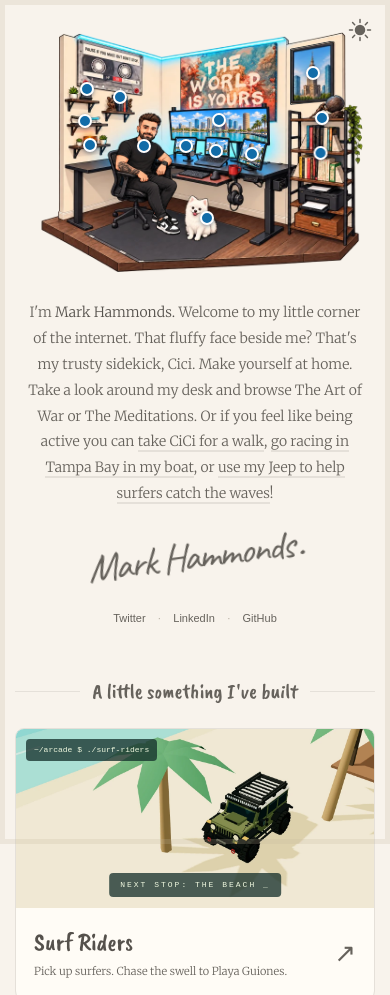
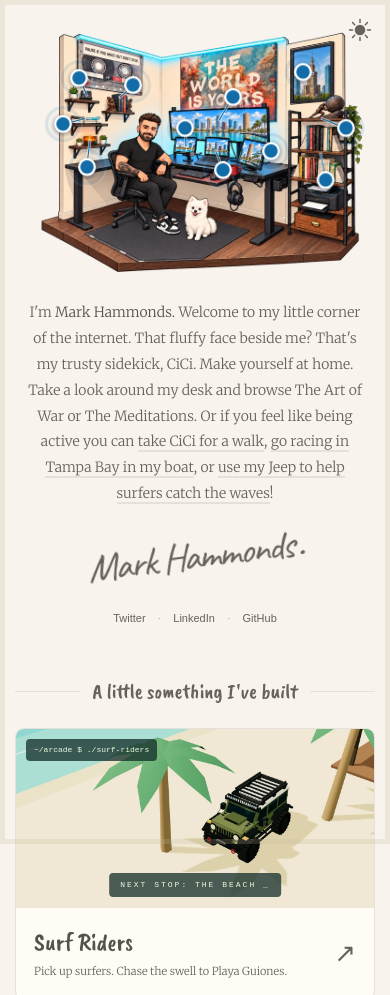
Before and after one commit to aron-ac/aronwagner.com, a website: page index.html in a window 390 px wide. Shown: the top 995 px of the page. Drawn offline with Linux system fonts and the light colour scheme.

Commit message:
Improve mobile hotspot targets and polish homepage copy

```diff
--- a/index.html
+++ b/index.html
@@ -602,7 +602,6 @@
             style="--x: 430; --y: 330; --w: 242; --h: 310"
             aria-label="Open Mark’s business card"
           >
-            <span class="hotspot-pin" aria-hidden="true"></span>
             <span class="label" aria-hidden="true"
               >My business card <span class="arrow">↴</span></span
             >
@@ -615,7 +614,6 @@
             aria-describedby="dog-status"
             disabled
           >
-            <span class="hotspot-pin" aria-hidden="true"></span>
             <span class="label" aria-hidden="true">CiCi <span class="arrow">↴</span></span>
             <span class="dog-heart" aria-hidden="true">♥</span>
           </button>
@@ -638,7 +636,7 @@
             </button></strong
           >
           Welcome to my little corner of the internet. That fluffy face beside me? That's my trusty
-          sidekick, Cici. Make yourself at home. Take a look around my desk and browse The Art of
+          sidekick, CiCi. Make yourself at home. Take a look around my desk and browse The Art of
           War or The Meditations. Or if you feel like being active you can
           <a href="cici-treat-trail.html" target="_blank" rel="noopener noreferrer"
             >take CiCi for a walk</a
@@ -715,7 +713,7 @@
           <div class="project-caption">
             <div>
               <h3>Bay Racer</h3>
-              <p>Become a speed racer with three laps in the Tampa Bay.</p>
+              <p>Become a speed racer with three laps around Tampa Bay.</p>
             </div>
             <span class="project-arrow" aria-hidden="true">↗</span>
           </div>
--- a/styles.css
+++ b/styles.css
@@ -1565,17 +1565,95 @@ footer span {
   }
 }
 @media (hover: none) {
-  /* Keep pins inside the existing controls: their transparent circular targets
-     grow with the illustration, without adding focus stops or duplicate actions. */
+  /* Spread crowded targets as the scene shrinks. Each pin stays part of its
+     original control, with a short leader connecting it to the artwork. */
+  .scene {
+    --pin-spread: max(0px, calc(40px - 4.6cqw));
+  }
+  /* Keep whole pin circles above neighboring artwork hit regions. The lower
+     screens also overlap the bookcase and one another's original rectangles. */
+  .scene-hotspot:has(.hotspot-pin) {
+    z-index: 6;
+  }
+  .scene-hotspot.right-screen,
+  .scene-hotspot.sisyphus-toggle {
+    z-index: 7;
+  }
+  .scene-hotspot.laptop {
+    z-index: 8;
+  }
+  .scene-hotspot:not(:disabled):has(.hotspot-pin)::after,
+  .painting-toggle::after {
+    content: '';
+    position: absolute;
+    left: var(--pin-x, 50%);
+    top: var(--pin-y, 50%);
+    width: calc(hypot(var(--pin-dx), var(--pin-dy)) * var(--pin-spread));
+    height: 1px;
+    background: var(--accent);
+    box-shadow: 0 0 0 1px #ffffff80;
+    transform-origin: left center;
+    transform: rotate(atan2(var(--pin-dy), var(--pin-dx)));
+    pointer-events: none;
+  }
+  .camera-toggle {
+    --pin-dx: -0.329;
+    --pin-dy: -0.751;
+  }
+  .meditations-toggle {
+    --pin-dx: 0.594;
+    --pin-dy: -0.538;
+  }
+  .katana-toggle {
+    --pin-y: calc(18 / 1536 * 100cqw);
+    --pin-dx: -0.963;
+    --pin-dy: 0.256;
+  }
+  .candle-toggle {
+    --pin-dx: -0.138;
+    --pin-dy: 1.124;
+  }
+  .monitor {
+    /* Keep the original screen anchor when its phone target expands upward. */
+    --pin-y: calc(100% - var(--h) / 1536 * 50cqw);
+    --pin-dx: 0.586;
+    --pin-dy: -0.988;
+  }
+  .left-screen {
+    --pin-dx: -0.027;
+    --pin-dy: -0.739;
+  }
+  .laptop {
+    --pin-dx: 0.308;
+    --pin-dy: 0.808;
+  }
+  .right-screen {
+    --pin-dx: 0.828;
+    --pin-dy: -0.115;
+  }
+  .painting-toggle {
+    --pin-dx: -0.42;
+    --pin-dy: -0.035;
+  }
+  .sisyphus-toggle {
+    --pin-x: 35%;
+    --pin-y: 85%;
+    --pin-dx: 1.057;
+    --pin-dy: 0.448;
+  }
+  .books-toggle {
+    --pin-dx: 0.219;
+    --pin-dy: 1.136;
+  }
   .scene-hotspot:not(:disabled) .hotspot-pin,
   .painting-toggle .hotspot-pin {
     display: block;
     position: absolute;
     z-index: 1;
-    left: var(--pin-x, 50%);
-    top: var(--pin-y, 50%);
-    width: clamp(24px, 4.4cqw, 44px);
-    height: clamp(24px, 4.4cqw, 44px);
+    left: calc(var(--pin-x, 50%) + var(--pin-dx) * var(--pin-spread));
+    top: calc(var(--pin-y, 50%) + var(--pin-dy) * var(--pin-spread));
+    width: 44px;
+    height: 44px;
     border-radius: 50%;
     transform: translate(-50%, -50%);
     pointer-events: auto;
@@ -1592,26 +1670,20 @@ footer span {
     transform: translate(-50%, -50%);
   }
   .hotspot-pin::before {
-    width: 10px;
-    height: 10px;
+    width: 12px;
+    height: 12px;
     border: 2px solid #fff;
     background: var(--accent);
-    box-shadow: 0 1px 4px #142b4d80;
+    box-shadow: 0 1px 5px #142b4da0;
+    animation: hotspot-breathe 2s ease-in-out infinite;
   }
   .hotspot-pin::after {
-    width: 14px;
-    height: 14px;
-    border: 1px solid var(--accent);
-    opacity: 0.5;
-    animation: hotspot-pulse 2.6s ease-out infinite;
-  }
-  .monitor .hotspot-pin {
-    /* The phone monitor target expands upward; keep its pin on the screen. */
-    --pin-y: calc(100% - var(--h) / 1536 * 50cqw);
-  }
-  .sisyphus-toggle .hotspot-pin {
-    --pin-x: 35%;
-    --pin-y: 85%;
+    width: 18px;
+    height: 18px;
+    border: 2px solid var(--accent);
+    box-shadow: 0 0 0 1px #ffffffd9;
+    opacity: 0.7;
+    animation: hotspot-pulse 2s ease-out infinite;
   }
   .scene-hotspot:not(:focus-visible) .label,
   .painting-toggle:not(:focus-visible) .label {
@@ -1619,12 +1691,9 @@ footer span {
   }
 }
 @media (hover: none) and (max-width: 650px) {
-  /* Leave room between the camera, katana and candle on the narrow left shelves. */
-  .camera-toggle .hotspot-pin {
-    --pin-y: 15%;
-  }
-  .candle-toggle .hotspot-pin {
-    --pin-y: 85%;
+  .katana-toggle {
+    /* Anchor the leader to the blade, not the expanded button's center. */
+    --pin-y: calc(100% - 62 / 1536 * 100cqw);
   }
 }
 @media (prefers-reduced-motion: reduce) {
@@ -1673,15 +1742,24 @@ footer span {
     visibility: hidden;
   }
 }
+@keyframes hotspot-breathe {
+  0%,
+  100% {
+    transform: translate(-50%, -50%) scale(0.88);
+  }
+  50% {
+    transform: translate(-50%, -50%) scale(1.12);
+  }
+}
 @keyframes hotspot-pulse {
   0% {
-    opacity: 0.55;
-    transform: translate(-50%, -50%) scale(0.85);
+    opacity: 0.85;
+    transform: translate(-50%, -50%) scale(0.8);
   }
   75%,
   100% {
     opacity: 0;
-    transform: translate(-50%, -50%) scale(1.65);
+    transform: translate(-50%, -50%) scale(1.8);
   }
 }
 
```
Also changed, not shown: tests/homepage-smoke.cjs (+20 -7 lines), tests/responsive-home.cjs (+41 -7 lines), README.md.
